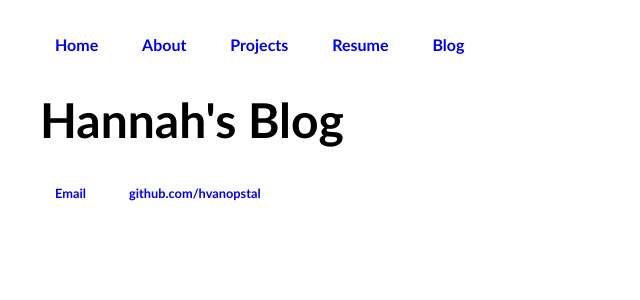
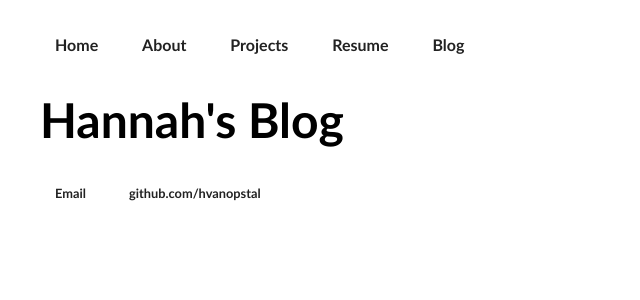
Before and after one commit to hvanopstal/hvanopstal.github.io, a Jekyll site: the page built from blog/index.html, in a window 1280 px wide. Shown: the top 300 px of the page, without its empty margins (0-640 px from the left). Built offline with Jekyll 4.4.1, drawn with Linux system fonts in a browser that asks for light colours.

Commit message:
Update main.css
Changed colours of a font, and hover a

```diff
--- a/css/main.css
+++ b/css/main.css
@@ -28,9 +28,14 @@ a {
   text-decoration: none;
   font-family: Calibri, Arial;
   list-style: none;
+  color: #222222;
 }
 a:hover {
-  color: #ACACAC;
+  font-weight: bold;
+  font-size: 1.2em;
+}
+a:visited {
+  color: #4E4E4E;
 }
 h1 {
   font-size: 3em;
```
